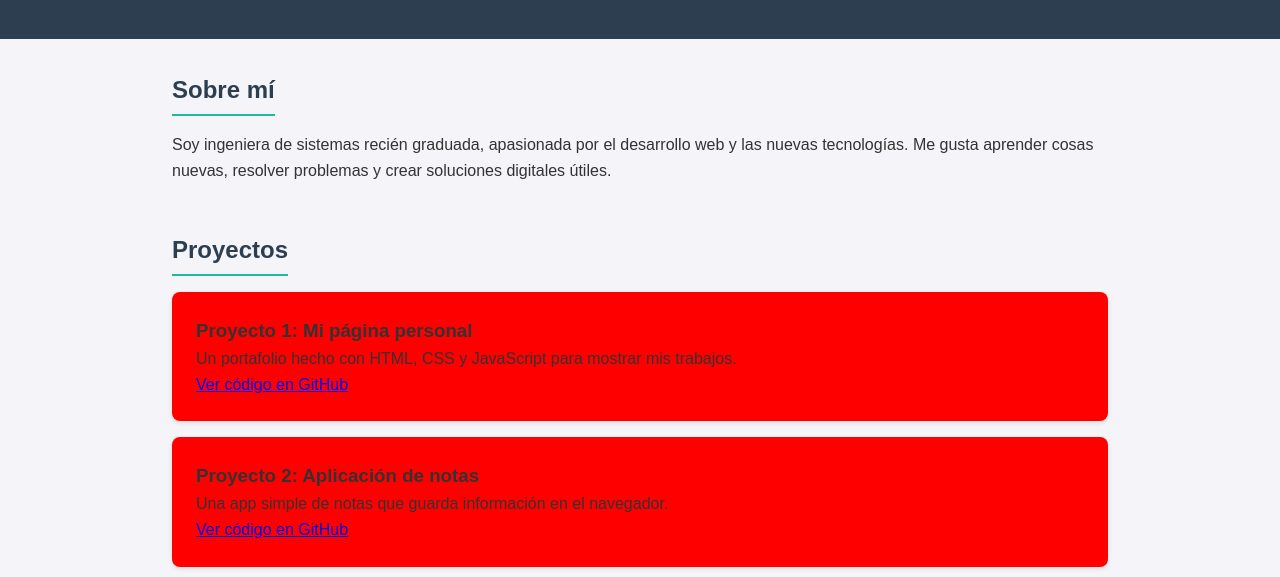
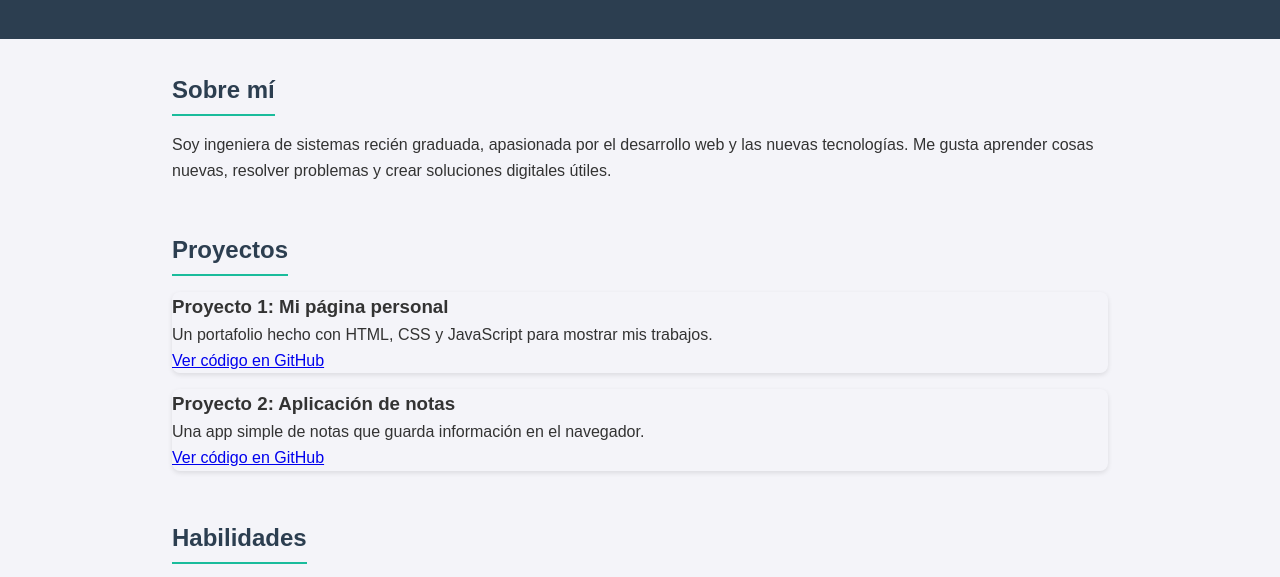
Before and after one commit to KarenAlejandra99/AlejandraFandino, a plain HTML site: page index.html in a window 1280 px wide. Shown: the part 200-777 px from the top of the page. Drawn offline with Linux system fonts and the light colour scheme.

Commit message:
Actualizar estilos CSS del portafolio

```diff
--- a/style.css
+++ b/style.css
@@ -59,7 +59,7 @@ h2 {
   padding-bottom: 0.3rem;
 }
 article {
-  background: red;
+  background: white
   padding: 1.5rem;
   border-radius: 8px;
   box-shadow: 0 2px 5px rgba(0, 0, 0, 0.1);
```
